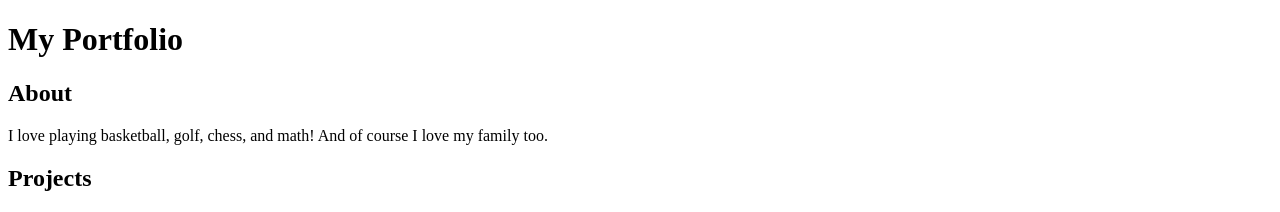
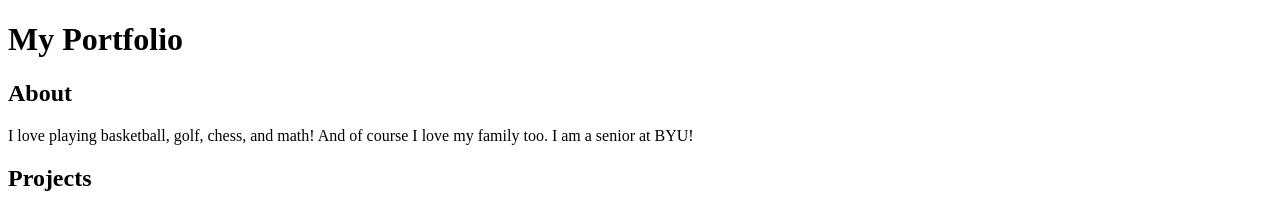
Before and after one commit to sully1102/portfolio, a plain HTML site: page index.html in a window 1280 px wide. Shown: the top 212 px of the page. Drawn offline with Linux system fonts and the light colour scheme.

Commit message:
Changed portfolio

```diff
--- a/index.html
+++ b/index.html
@@ -8,7 +8,8 @@
     <h1>My Portfolio</h1>
 
     <h2>About</h2>
-      <p>I love playing basketball, golf, chess, and math!  And of course I love my family too.</p>
+      <p>I love playing basketball, golf, chess, and math!  And of course I love my family too.
+        I am a senior at BYU!</p>
     <h2>Projects</h2>
       <ol>
         <li>RootFinding Research Project (Dr. Jarvis)</li>
```
Also changed, not shown: 1 other file.
